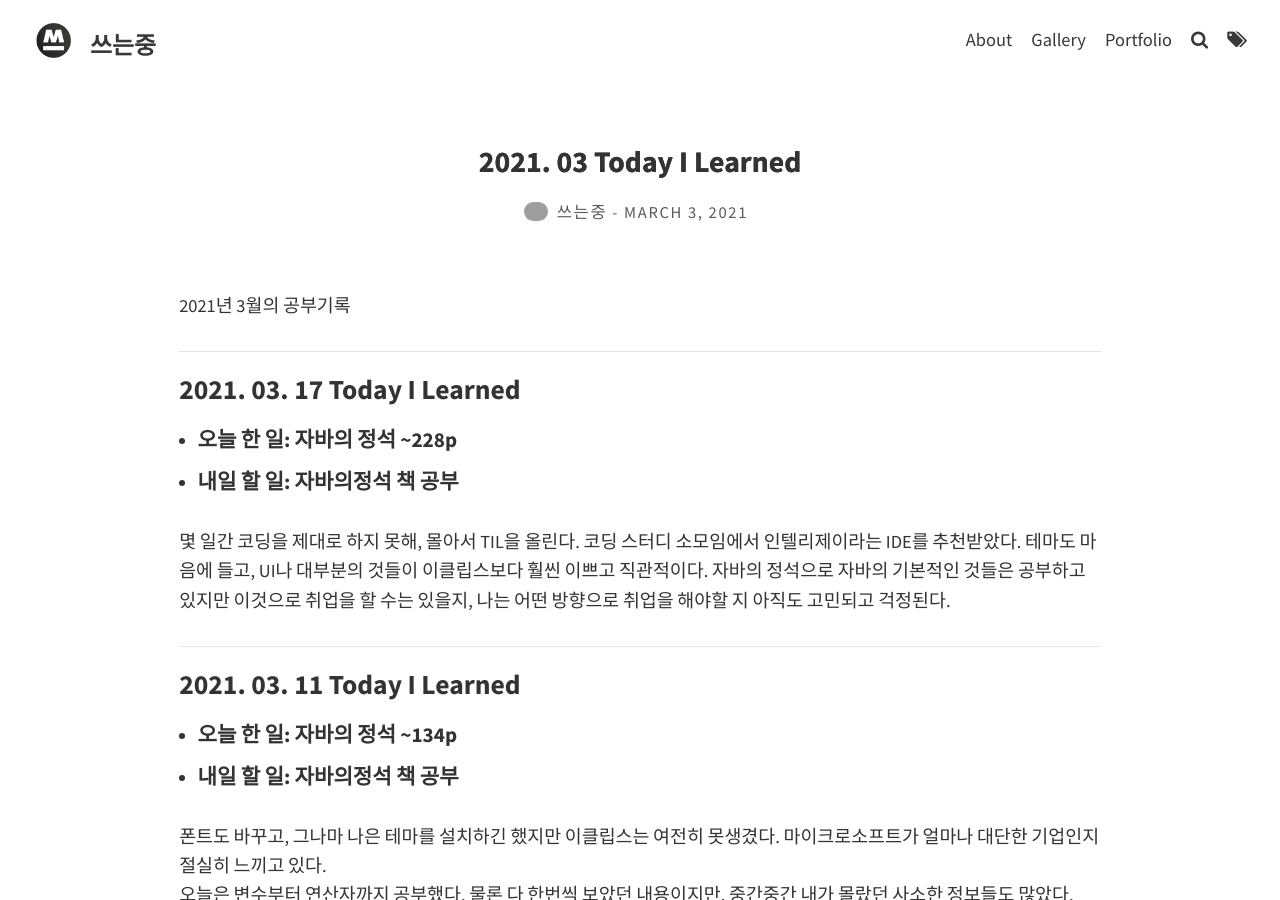
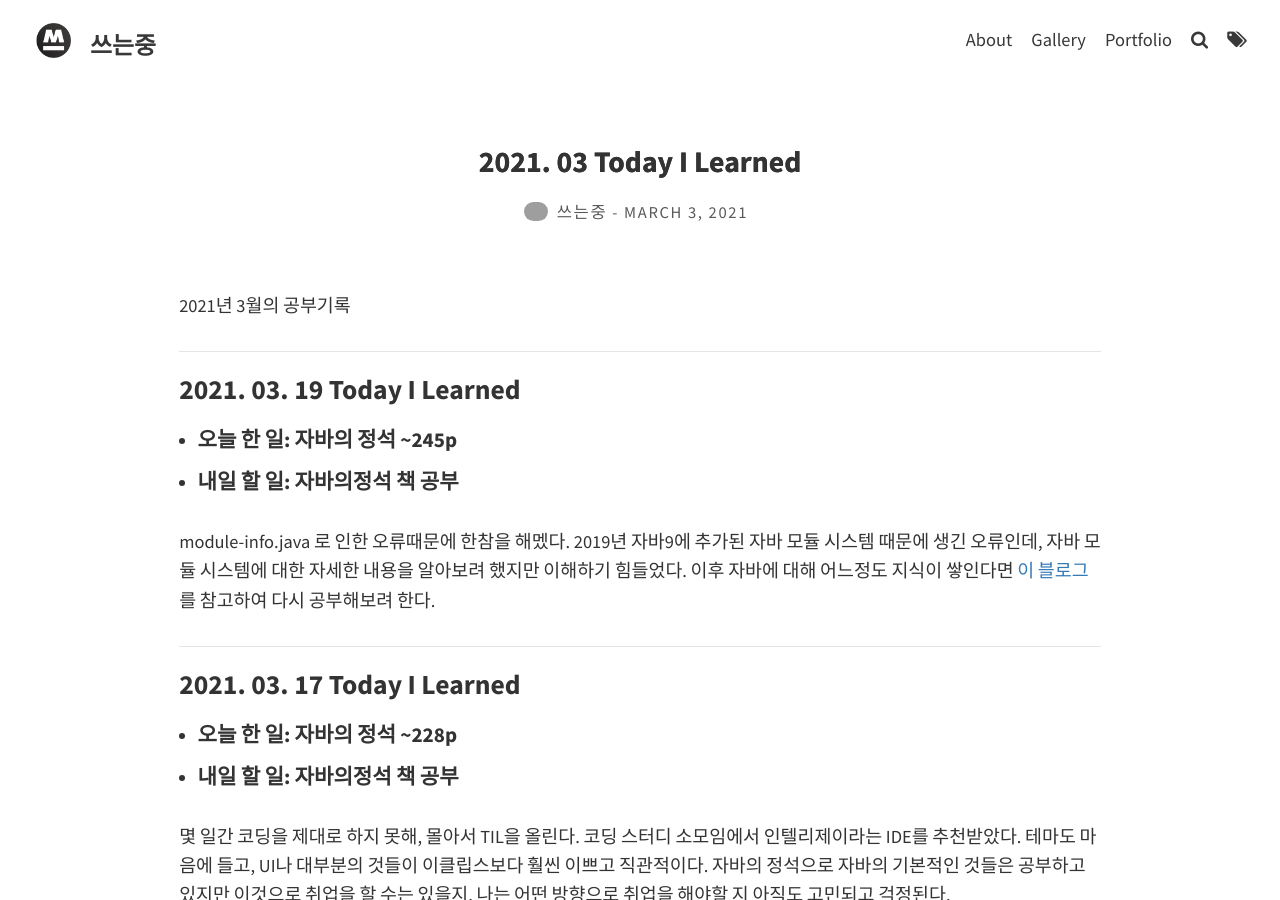
Before and after one commit to TaeIng/taeing.github.io, a Jekyll site: the page built from _posts/TIL/2021-03-03-TIL.md, in a window 1280 px wide and 900 px high. Built offline with Jekyll 4.4.1, drawn with Linux system fonts in a browser that asks for light colours; comment, search, counter and statistics services are not loaded; grey boxes are pictures that could not be loaded.

Commit message:
POST: 3월 19일 TIL 추가

```diff
--- a/_posts/TIL/2021-03-03-TIL.md
+++ b/_posts/TIL/2021-03-03-TIL.md
@@ -8,6 +8,15 @@ excerpt_separator: <!--more-->
 
 2021년 3월의 공부기록
  <!--more-->
+
+ - - -
+
+<h3>2021. 03. 19 Today I Learned</h3>
+- <h4>오늘 한 일: 자바의 정석 ~245p
+- <h4>내일 할 일: 자바의정석 책 공부</h4>
+
+module-info.java 로 인한 오류때문에 한참을 해멨다.
+2019년 자바9에 추가된 자바 모듈 시스템 때문에 생긴 오류인데, 자바 모듈 시스템에 대한 자세한 내용을 알아보려 했지만 이해하기 힘들었다. 이후 자바에 대해 어느정도 지식이 쌓인다면 [이 블로그](https://laughcryrepeat.tistory.com/45)를 참고하여 다시 공부해보려 한다.
 
  - - -
 
```
